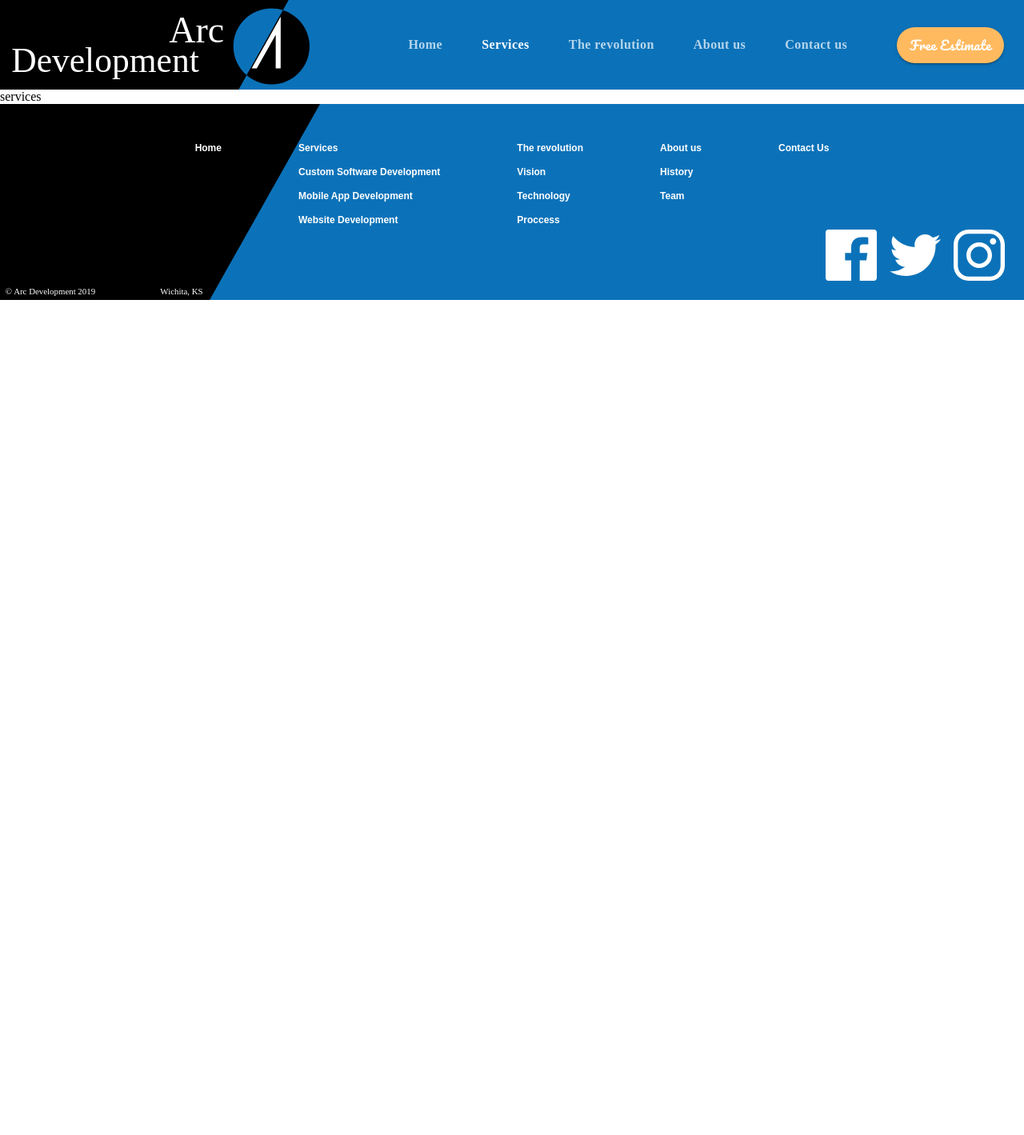
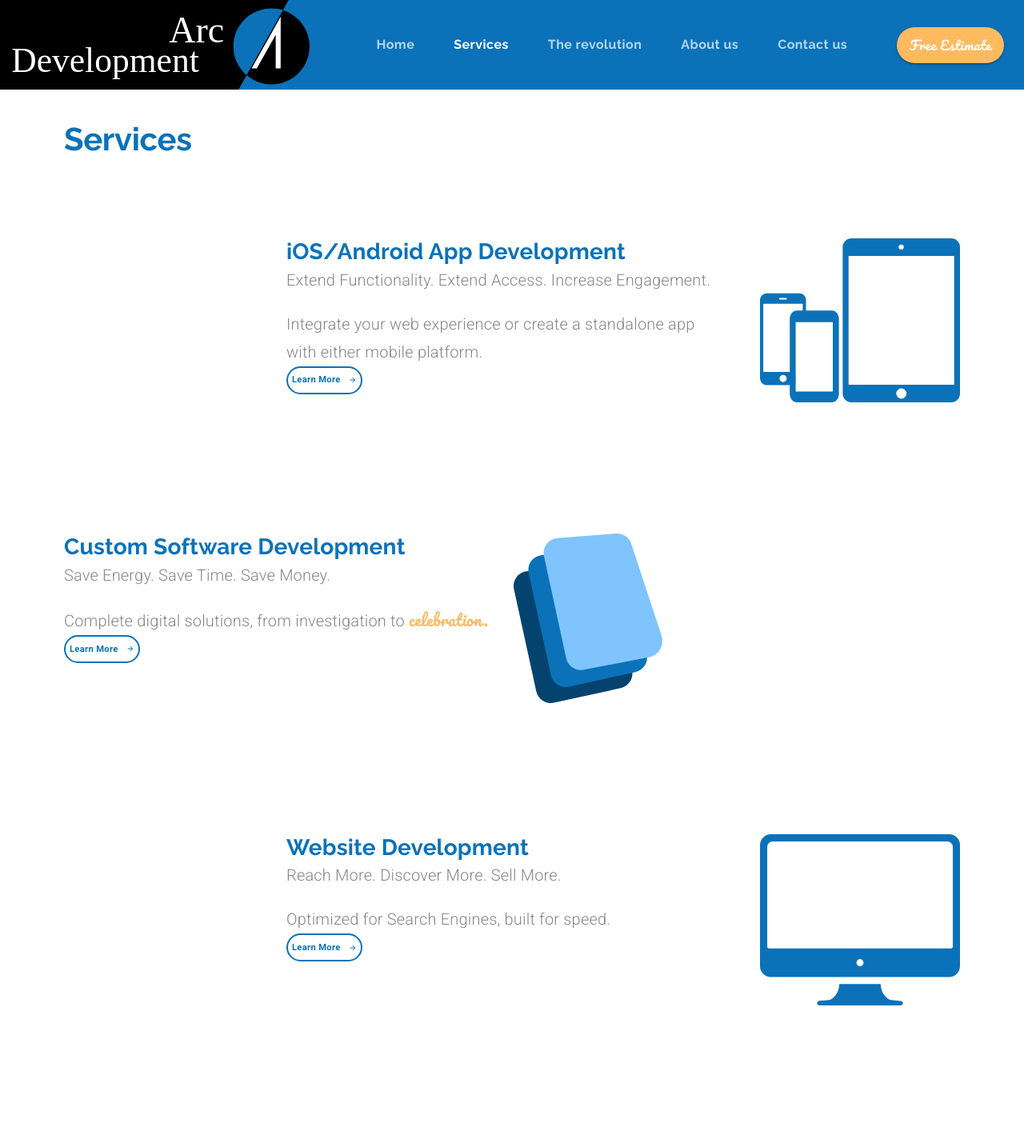
Before and after one commit to kochetovdev/reactjs-materialui, a React (Vite) app: page /services in a window 1280 px wide. Shown: the top 1419 px of the page at 80% size. Before the commit the page ends 800 px from the top, so only its background shows below. Built offline with nearby package versions, Linux system fonts and the light colour scheme.

Commit message:
add Services page

```diff
--- a/src/components/App.jsx
+++ b/src/components/App.jsx
@@ -5,6 +5,7 @@ import { Routes, Route } from "react-router-dom";
 import Footer from "./ui/Footer";
 import { useState } from "react";
 import LandingPage from "./LandingPage";
+import Services from "./Services";
 
 function App() {
   const [selectedIndex, setSelectedIndex] = useState(0);
@@ -21,9 +22,19 @@ function App() {
       <Routes>
         <Route
           path="/"
-          element={<LandingPage />}
+          element={
+            <LandingPage
+              setValue={setValue}
+              setSelectedIndex={setSelectedIndex}
+            />
+          }
         />
-        <Route path="/services" element={<div>services</div>} />
+        <Route
+          path="/services"
+          element={
+            <Services setValue={setValue} setSelectedIndex={setSelectedIndex} />
+          }
+        />
         <Route path="/customsoftware" element={<div>customsoftware</div>} />
         <Route path="/mobileapps" element={<div>mobileapps</div>} />
         <Route path="/websites" element={<div>websites</div>} />
--- /dev/null
+++ b/src/components/Services.jsx
@@ -0,0 +1,226 @@
+import React from "react";
+import { Link } from "react-router-dom";
+import { makeStyles, useTheme } from "@material-ui/core/styles";
+import Grid from "@material-ui/core/Grid";
+import Typography from "@material-ui/core/Typography";
+import Button from "@material-ui/core/Button";
+import useMediaQuery from "@material-ui/core/useMediaQuery";
+
+import ButtonArrow from "./ui/ButtonArrow";
+import customSoftwareIcon from "../assets/Custom Software Icon.svg";
+import mobileAppsIcon from "../assets/mobileIcon.svg";
+import websitesIcon from "../assets/websiteIcon.svg";
+
+const useStyles = makeStyles(theme => ({
+  specialText: {
+    fontFamily: "Pacifico",
+    color: theme.palette.common.orange
+  },
+  subtitle: {
+    marginBottom: "1em"
+  },
+  icon: {
+    marginLeft: "2em",
+    [theme.breakpoints.down("xs")]: {
+      marginLeft: 0
+    }
+  },
+  serviceContainer: {
+    marginTop: "10em",
+    [theme.breakpoints.down("sm")]: {
+      padding: 25
+    }
+  },
+  learnButton: {
+    ...theme.typography.learnButton,
+    fontSize: "0.7rem",
+    height: 35,
+    padding: 5,
+    [theme.breakpoints.down("sm")]: {
+      marginBottom: "2em"
+    }
+  }
+}));
+
+export default function Services(props) {
+  const classes = useStyles();
+  const theme = useTheme();
+  const matchesSM = useMediaQuery(theme.breakpoints.down("sm"));
+
+  return (
+    <Grid container direction="column">
+      <Grid
+        item
+        style={{
+          marginLeft: matchesSM ? 0 : "5em",
+          marginTop: matchesSM ? "1em" : "2em"
+        }}
+      >
+        <Typography
+          align={matchesSM ? "center" : undefined}
+          variant="h2"
+          gutterBottom
+        >
+          Services
+        </Typography>
+      </Grid>
+      <Grid item>
+        {" "}
+        {/*-----iOS/Android Block-----*/}
+        <Grid
+          container
+          direction="row"
+          justifyContent={matchesSM ? "center" : "flex-end"}
+          className={classes.serviceContainer}
+          style={{ marginTop: matchesSM ? "1em" : "5em" }}
+        >
+          <Grid
+            item
+            style={{
+              textAlign: matchesSM ? "center" : undefined,
+              width: matchesSM ? undefined : "35em"
+            }}
+          >
+            <Typography variant="h4">iOS/Android App Development</Typography>
+            <Typography variant="subtitle1" className={classes.subtitle}>
+              Extend Functionality. Extend Access. Increase Engagement.
+            </Typography>
+            <Typography variant="subtitle1">
+              Integrate your web experience or create a standalone app
+              {matchesSM ? null : <br />}with either mobile platform.
+            </Typography>
+            <Button
+              component={Link}
+              to="/mobileapps"
+              variant="outlined"
+              className={classes.learnButton}
+              onClick={() => {
+                props.setValue(1);
+                props.setSelectedIndex(2);
+              }}
+            >
+              <span style={{ marginRight: 10 }}>Learn More</span>
+              <ButtonArrow
+                width={10}
+                height={10}
+                fill={theme.palette.common.blue}
+              />
+            </Button>
+          </Grid>
+          <Grid item style={{ marginRight: matchesSM ? 0 : "5em" }}>
+            <img
+              className={classes.icon}
+              alt="mobile phone icon"
+              src={mobileAppsIcon}
+              width="250em"
+            />
+          </Grid>
+        </Grid>
+      </Grid>
+      <Grid item>
+        {" "}
+        {/*-----Custom Software Block-----*/}
+        <Grid
+          container
+          direction="row"
+          justifyContent={matchesSM ? "center" : undefined}
+          className={classes.serviceContainer}
+        >
+          <Grid
+            item
+            style={{
+              marginLeft: matchesSM ? 0 : "5em",
+              textAlign: matchesSM ? "center" : undefined
+            }}
+          >
+            <Typography variant="h4">Custom Software Development</Typography>
+            <Typography variant="subtitle1" className={classes.subtitle}>
+              Save Energy. Save Time. Save Money.
+            </Typography>
+            <Typography variant="subtitle1">
+              Complete digital solutions, from investigation to{" "}
+              <span className={classes.specialText}>celebration.</span>
+            </Typography>
+            <Button
+              component={Link}
+              to="/customsoftware"
+              variant="outlined"
+              className={classes.learnButton}
+              onClick={() => {
+                props.setValue(1);
+                props.setSelectedIndex(1);
+              }}
+            >
+              <span style={{ marginRight: 10 }}>Learn More</span>
+              <ButtonArrow
+                width={10}
+                height={10}
+                fill={theme.palette.common.blue}
+              />
+            </Button>
+          </Grid>
+          <Grid item>
+            <img
+              className={classes.icon}
+              alt="custom software icon"
+              src={customSoftwareIcon}
+            />
+          </Grid>
+        </Grid>
+      </Grid>
+
+      <Grid item>
+        {" "}
+        {/*-----Websites Block-----*/}
+        <Grid
+          container
+          direction="row"
+          justifyContent={matchesSM ? "center" : "flex-end"}
+          className={classes.serviceContainer}
+          style={{ marginBottom: "10em" }}
+        >
+          <Grid
+            item
+            style={{
+              textAlign: matchesSM ? "center" : undefined,
+              width: matchesSM ? undefined : "35em"
+            }}
+          >
+            <Typography variant="h4">Website Development</Typography>
+            <Typography variant="subtitle1" className={classes.subtitle}>
+              Reach More. Discover More. Sell More.
+            </Typography>
+            <Typography variant="subtitle1">
+              Optimized for Search Engines, built for speed.
+            </Typography>
+            <Button
+              component={Link}
+              to="/websites"
+              variant="outlined"
+              className={classes.learnButton}
+              onClick={() => {
+                props.setValue(1);
+                props.setSelectedIndex(3);
+              }}
+            >
+              <span style={{ marginRight: 10 }}>Learn More</span>
+              <ButtonArrow
+                width={10}
+                height={10}
+                fill={theme.palette.common.blue}
+              />
+            </Button>
+          </Grid>
+          <Grid item style={{ marginRight: matchesSM ? 0 : "5em" }}>
+            <img
+              className={classes.icon}
+              alt="website icon"
+              src={websitesIcon}
+              width="250em"
+            />
+          </Grid>
+        </Grid>
+      </Grid>
+    </Grid>
+  );
+}
--- a/src/components/ui/Theme.jsx
+++ b/src/components/ui/Theme.jsx
@@ -2,26 +2,27 @@ import { createTheme } from "@material-ui/core/styles";
 
 const arcBlue = "#0B72B9";
 const arcOrange = "#FFBA60";
-const arcGray = "#868686";
+const arcGrey = "#868686";
 
 export const theme = createTheme({
   palette: {
     common: {
-      blue: `${arcBlue}`,
-      orange: `${arcOrange}`,
+      blue: arcBlue,
+      orange: arcOrange,
     },
     primary: {
-      main: `${arcBlue}`,
+      main: arcBlue,
     },
     secondary: {
-      main: `${arcOrange}`,
+      main: arcOrange,
     },
   },
   typography: {
     tab: {
-      fontFamily: "Railway",
+      fontFamily: "Raleway",
       textTransform: "none",
       fontWeight: 700,
+      color: "white",
       fontSize: "1rem",
     },
     estimate: {
@@ -48,19 +49,61 @@ export const theme = createTheme({
       color: arcBlue,
       fontWeight: 700,
     },
+    h6: {
+      fontWeight: 500,
+      fontFamily: "Raleway",
+      color: arcBlue,
+    },
     subtitle1: {
       fontSize: "1.25rem",
       fontWeight: 300,
-      color: arcGray,
+      color: arcGrey,
+    },
+    subtitle2: {
+      color: "white",
+      fontWeight: 300,
+      fontSize: "1.25rem",
+    },
+    body1: {
+      fontSize: "1.25rem",
+      color: arcGrey,
+      fontWeight: 300,
+    },
+    caption: {
+      fontSize: "1rem",
+      fontWeight: 300,
+      color: arcGrey,
     },
     learnButton: {
       borderColor: arcBlue,
-      color: arcBlue,
       borderWidth: 2,
       textTransform: "none",
+      color: arcBlue,
       borderRadius: 50,
       fontFamily: "Roboto",
       fontWeight: "bold",
     },
   },
+  overrides: {
+    MuiInputLabel: {
+      root: {
+        color: arcBlue,
+        fontSize: "1rem",
+      },
+    },
+    MuiInput: {
+      root: {
+        color: arcGrey,
+        fontWeight: 300,
+      },
+      underline: {
+        "&:before": {
+          borderBottom: `2px solid ${arcBlue}`,
+        },
+        "&:hover:not($disabled):not($focused):not($error):before": {
+          borderBottom: `2px solid ${arcBlue}`,
+        },
+      },
+    },
+  },
 });
```
